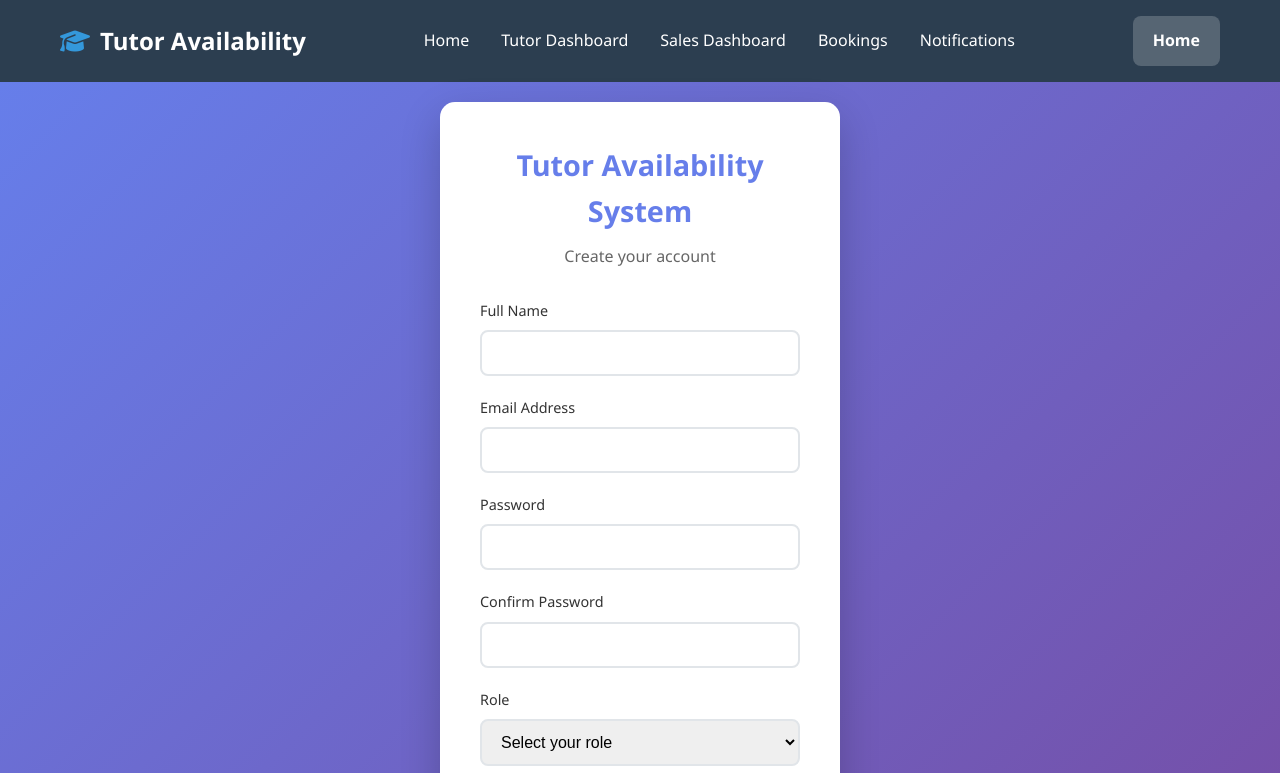
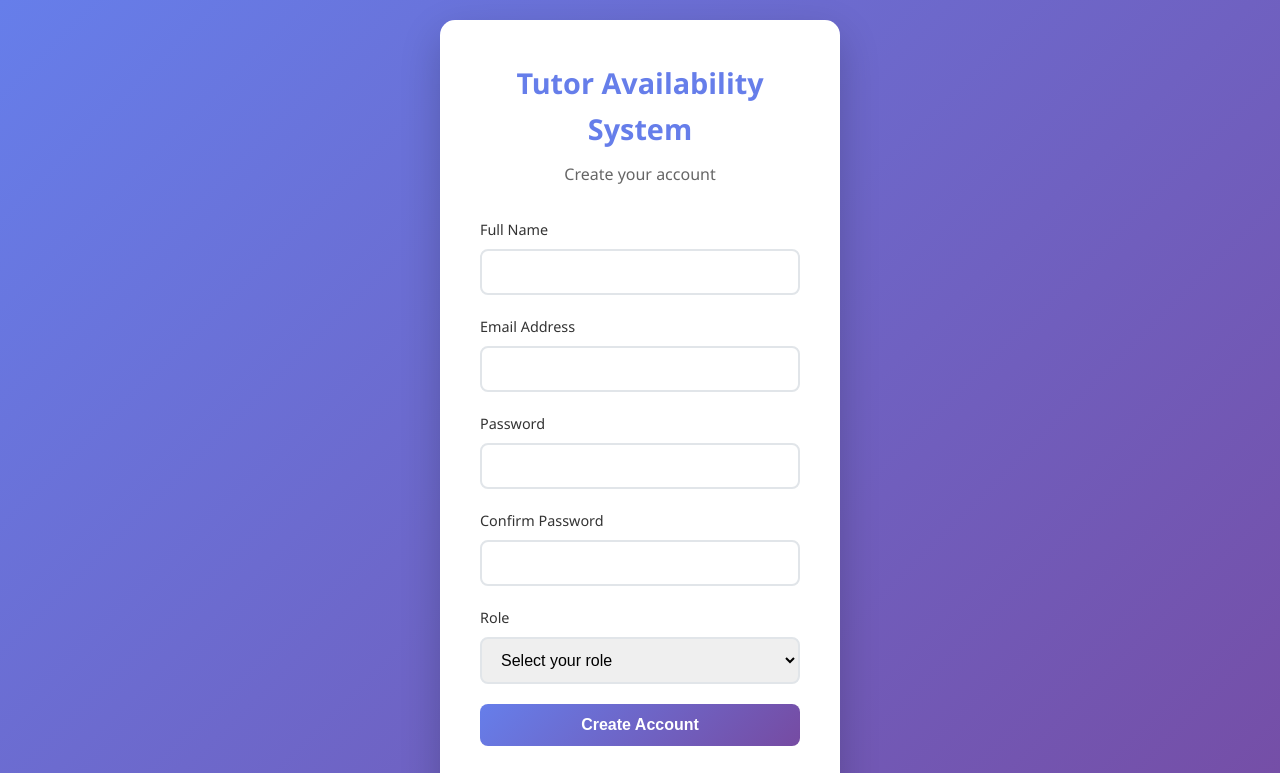
Before and after one commit to roboaiapaths99/Demo_Scheduler, a website: page public/register.html in a window 1280 px wide. Shown: the top 773 px of the page. Drawn offline with Linux system fonts and the light colour scheme.

Commit message:
Fix hardcoded navbar in register.html

```diff
--- a/public/register.html
+++ b/public/register.html
@@ -9,25 +9,7 @@
     <link rel="stylesheet" href="https://cdnjs.cloudflare.com/ajax/libs/font-awesome/6.4.0/css/all.min.css">
 </head>
 <body>
-    <!-- Navigation -->
-    <nav class="navbar">
-        <div class="nav-container">
-            <div class="nav-brand">
-                <i class="fas fa-graduation-cap"></i>
-                <span>Tutor Availability</span>
-            </div>
-            <div class="nav-menu">
-                <a href="index.html" class="nav-link">Home</a>
-                <a href="dashboard-tutor.html" class="nav-link">Tutor Dashboard</a>
-                <a href="dashboard-sales.html" class="nav-link">Sales Dashboard</a>
-                <a href="bookings.html" class="nav-link">Bookings</a>
-                <a href="notifications.html" class="nav-link">Notifications</a>
-            </div>
-            <div class="nav-auth">
-                <a href="index.html" class="btn btn-secondary">Home</a>
-            </div>
-        </div>
-    </nav>
+    <div id="navbar-placeholder"></div>
 
     <div class="auth-container">
         <div class="auth-card">
@@ -87,6 +69,7 @@
         </div>
     </div>
 
+    <script src="js/navbar-manager.js"></script>
     <script src="js/auth.js"></script>
 </body>
 </html>
```
